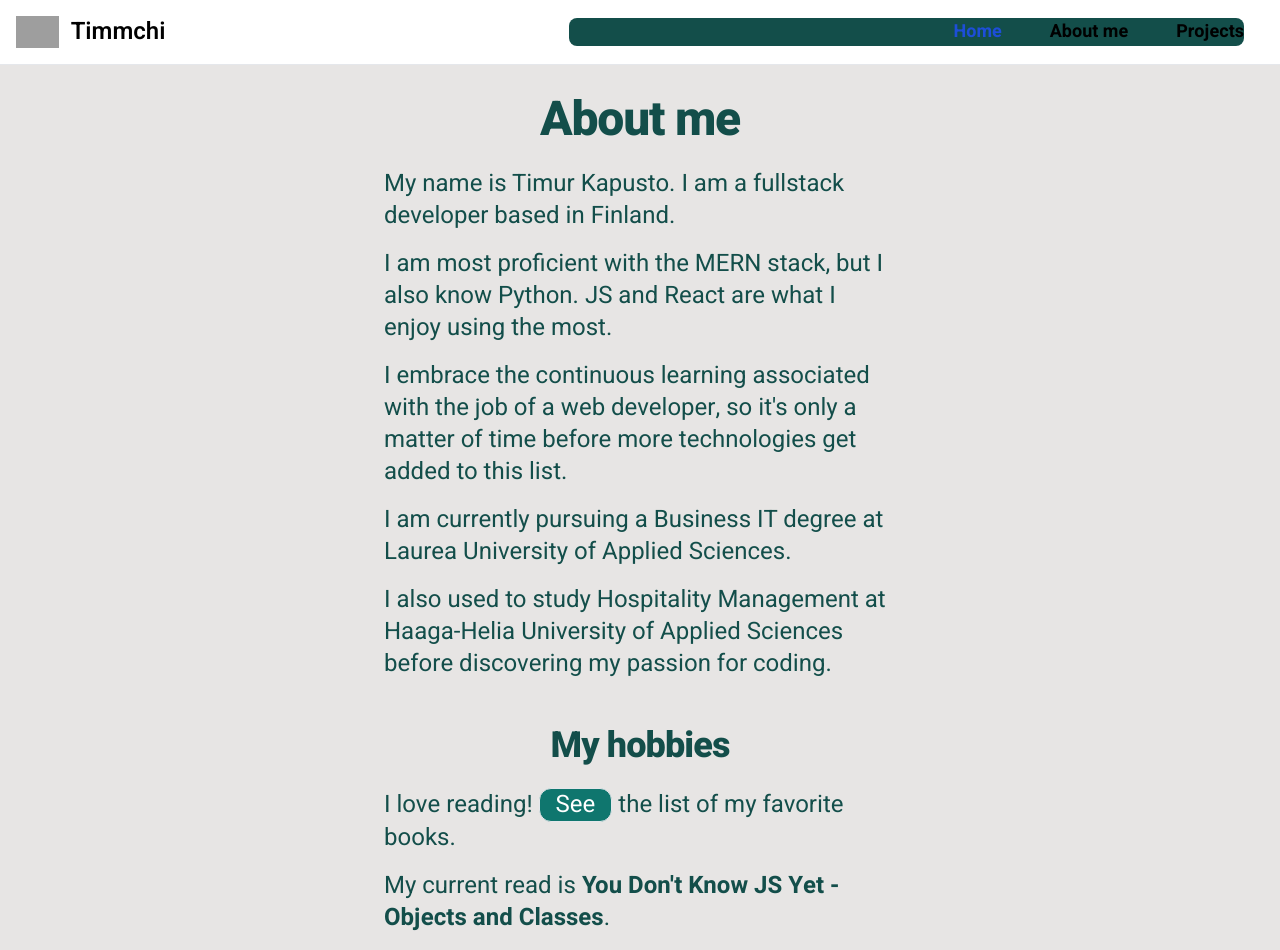
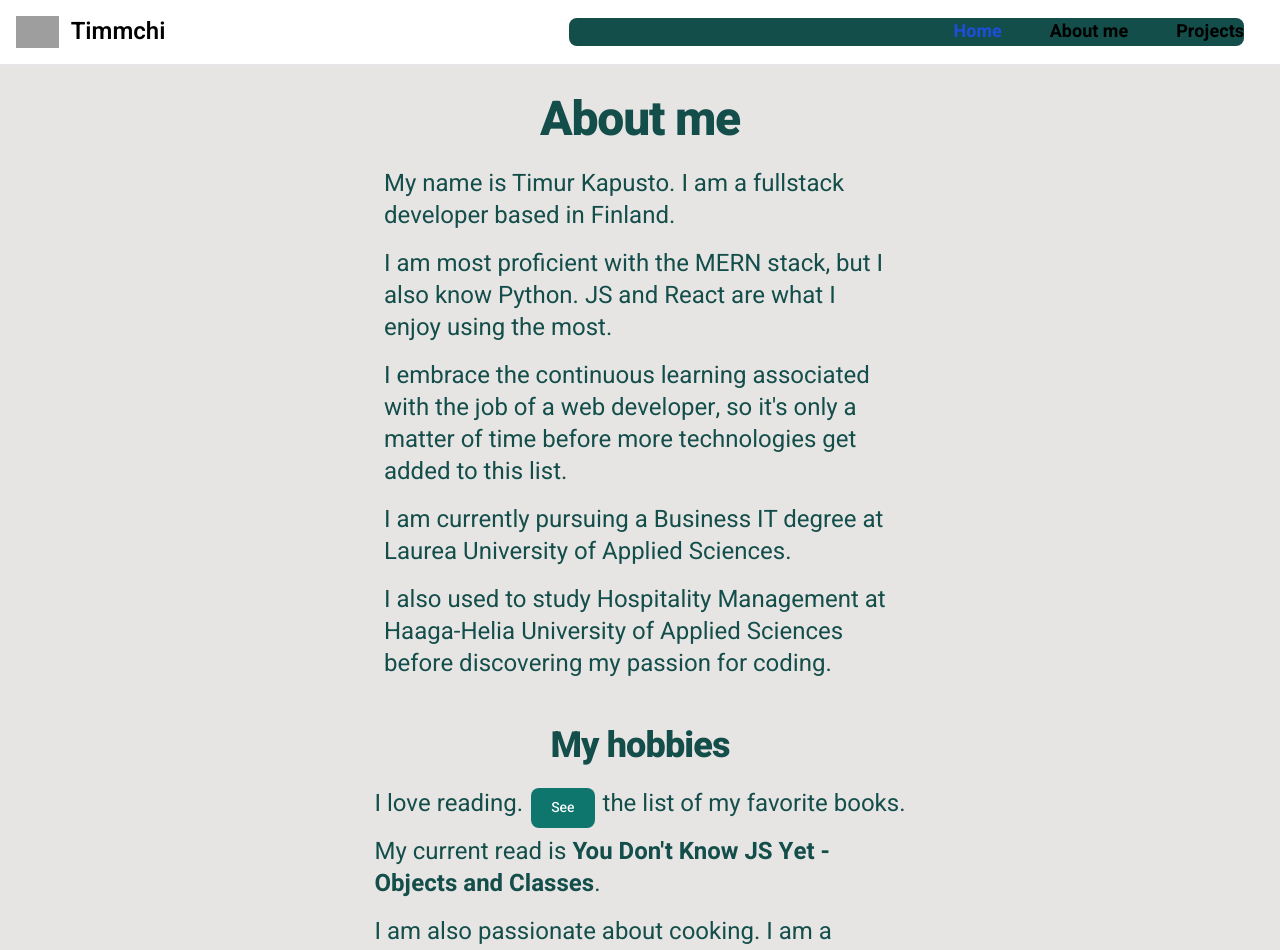
Before and after one commit to timmchi/timmchi.github.io, a React (Vite) app: page /about in a window 1280 px wide. Shown: the top 950 px of the page. Built offline with nearby package versions, Linux system fonts and the light colour scheme; grey boxes are pictures that could not be loaded.

Commit message:
book list modal

```diff
--- a/src/components/About.jsx
+++ b/src/components/About.jsx
@@ -1,8 +1,9 @@
-import { useState } from "react"
-import { books } from "../../data/favoriteBooks";
+// import { useState } from "react"
+// import { books } from "../../data/favoriteBooks";
+// import BookCard from "./BookCard";
+import BookListModal from "./BookListModal";
 
 const About = () => {
-    const [isBookListHidden, setIsBookListHidden] = useState(true);
 
     return (
         <div className='pt-12'>
@@ -19,12 +20,10 @@ const About = () => {
                 <div className="text-2xl mx-auto px-4">
                     <div>
                         <h2 className="font-extrabold text-center text-4xl pt-8 pb-6 tracking-tight leading-none">My hobbies</h2>
-                        <p className="w-auto max-w-lg mb-4">I love reading!
-                        <button className="border bg-teal-700 hover:bg-teal-900 text-white rounded-xl px-4 mx-1.5" onClick={() => setIsBookListHidden(!isBookListHidden)}>See</button>the list of my favorite books.
-                        </p>
-                        <ul className={`${isBookListHidden ? 'hidden' : 'flex'} gap-4 text-lg`}>
-                            {books.map(book => <li key={book.id}>{book.title}</li>)}
-                        </ul>
+                        <div className="flex gap-2">
+                            <p className="w-auto max-w-lg mb-4">I love reading.</p>
+                            <BookListModal buttonText="See"/> <span>the list of my favorite books.</span>
+                        </div>
                         <p className="w-auto max-w-lg mb-4">My current read is <strong>You Don't Know JS Yet - Objects and Classes</strong>.</p>
                     </div>
                     <div>
--- a/src/components/BookCard.jsx
+++ b/src/components/BookCard.jsx
@@ -1,9 +1,11 @@
 const BookCard = ({ book }) => {
     return (
         <div>
-            <p>{book.title}</p>
+            <img src={book.image} alt={`${book.title} image`} />
+            <h4>{book.title}</h4>
             <p>{book.author}</p>
-            <img src={book.image} alt={`${book.title} image`} />
         </div>
     )
 }
+
+export default BookCard
--- /dev/null
+++ b/src/components/BookListModal.jsx
@@ -0,0 +1,38 @@
+import { useState } from "react"
+import { books } from "../../data/favoriteBooks"
+import BookCard from "./BookCard"
+
+const BookListModal = ({ buttonText }) => {
+    const [isOpen, setIsOpen] = useState(false)
+
+    return (
+        <div>
+            <button onClick={() => setIsOpen(!isOpen)} className="block text-white bg-teal-700 hover:bg-teal-900 focus:ring-4 focus:outline-none focus:ring-blue-300 font-medium rounded-lg text-sm px-5 py-2.5 text-center">
+                {buttonText}
+            </button>
+
+            <div className={`${!isOpen && 'hidden'} overflow-y-auto overflow-x-hidden fixed top-0 right-0 left-0 z-50 justify-center items-center w-full md:inset-0 h-[calc(100%-1rem)] max-h-full`} tabIndex="-1">
+                <div className="relative p-4 w-full max-w-2xl max-h-full">
+                    <div className="relative bg-teal-900 rounded-lg shadow-lg">
+                        <div className="flex items-center justify-between p-4 md:p-5 border-b rounded-t dark:border-gray-600">
+                            <h3 className="text-xl font-semibold text-white">Favorite Books</h3>
+                            <button onClick={() => setIsOpen(false)} className="text-gray-400 bg-transparent hover:bg-gray-200 hover:text-gray-900 rounded-lg text-sm w-8 h-8 ms-auto inline-flex justify-center items-center dark:hover:bg-gray-600 dark:hover:text-white">
+                                <svg className="w-3 h-3" aria-hidden="true" xmlns="http://www.w3.org/2000/svg" fill="none" viewBox="0 0 14 14">
+                                    <path stroke="currentColor" stroke-linecap="round" stroke-linejoin="round" stroke-width="2" d="m1 1 6 6m0 0 6 6M7 7l6-6M7 7l-6 6"/>
+                                </svg>
+                                <span className="sr-only">Close modal</span>
+                            </button>
+                        </div>
+                        <div className="p-4 md:p-5 space-y-4">
+                            <div className="flex gap-4 text-lg text-white">
+                                {books.map(book => <BookCard key={book.id} book={book} />)}
+                            </div>
+                        </div>
+                    </div>
+                </div>
+            </div>
+        </div>
+    )
+}
+
+export default BookListModal
```
